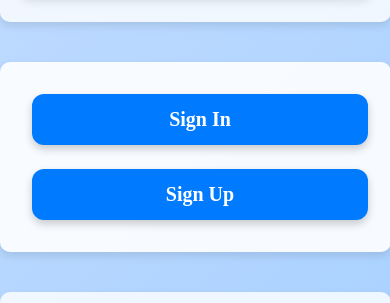
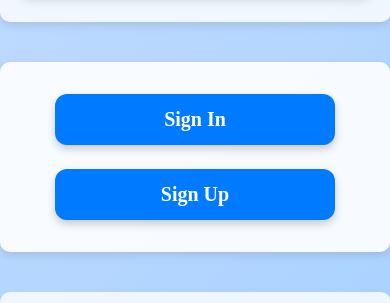
Before and after one commit to Mihir355/Ticket-Support-System, a React (Create React App) app in the folder frontend/: page / in a window 390 px wide. Shown: the part 546-849 px from the top of the page. Built offline with nearby package versions, Linux system fonts and the light colour scheme; a web font is replaced by a local one.

Commit message:
modified homepage.css for responsiveness

```diff
--- a/frontend/src/styling/homepage.css
+++ b/frontend/src/styling/homepage.css
@@ -9,6 +9,7 @@
   box-sizing: border-box;
   background: linear-gradient(135deg, #cbe0ff, #99caff);
   font-family: "DM Serif Text", serif;
+  width: 100%;
 }
 
 .hero-section {
@@ -55,7 +56,8 @@
   padding: 20px;
   margin: 20px auto;
   width: 90%;
-  max-width: 1200px;
+  max-width: 100%;
+  box-sizing: border-box;
 }
 
 .main-button {
@@ -75,6 +77,7 @@
   width: 100%;
   max-width: 280px;
   text-align: center;
+  box-sizing: border-box;
 }
 
 .main-button:hover {
@@ -157,5 +160,12 @@
 
   .box-container {
     flex-direction: column;
+    width: 100%;
+    padding-left: 10px;
+    padding-right: 10px;
+  }
+
+  .main-button {
+    width: 100%;
   }
 }
```
